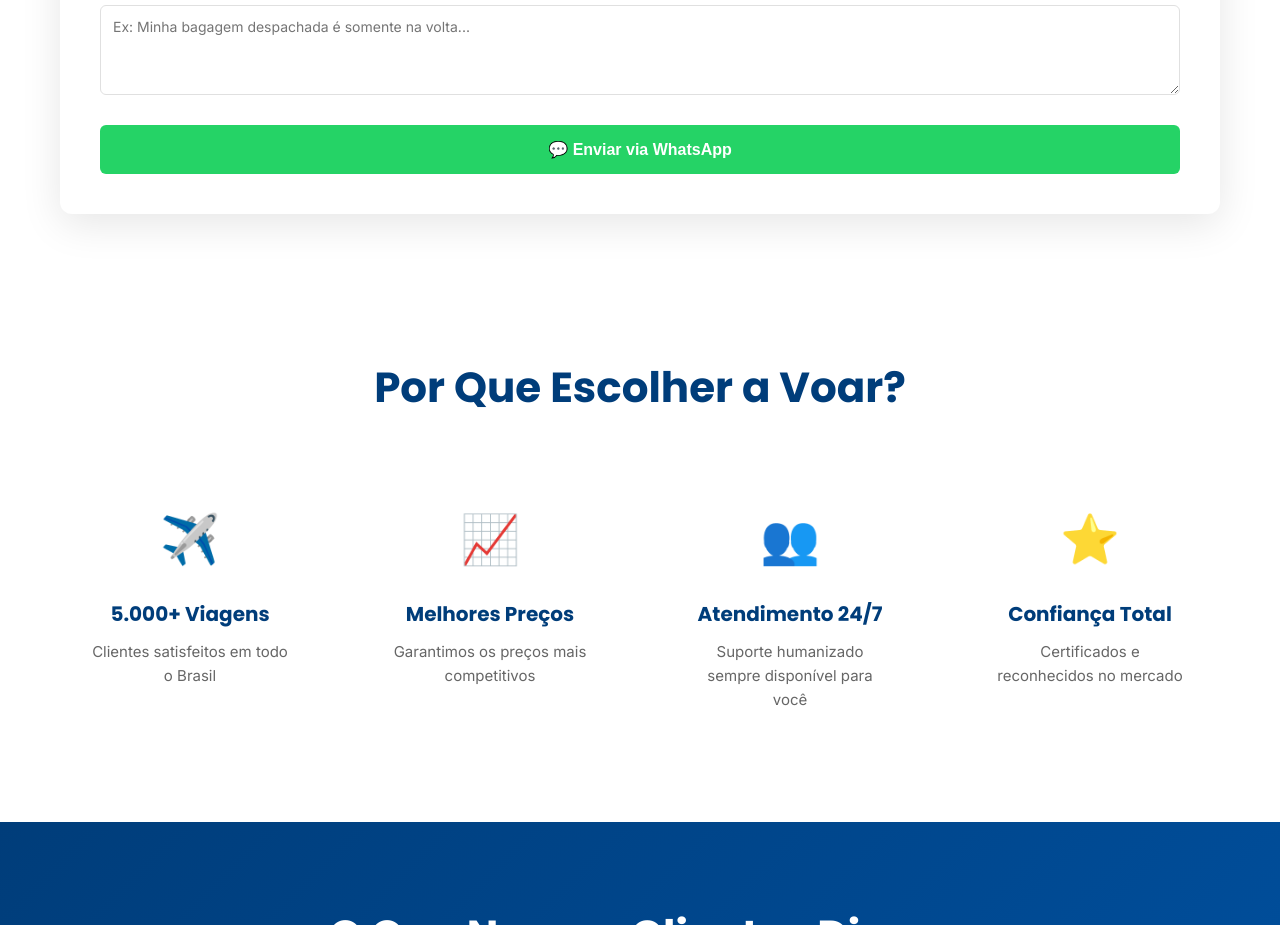
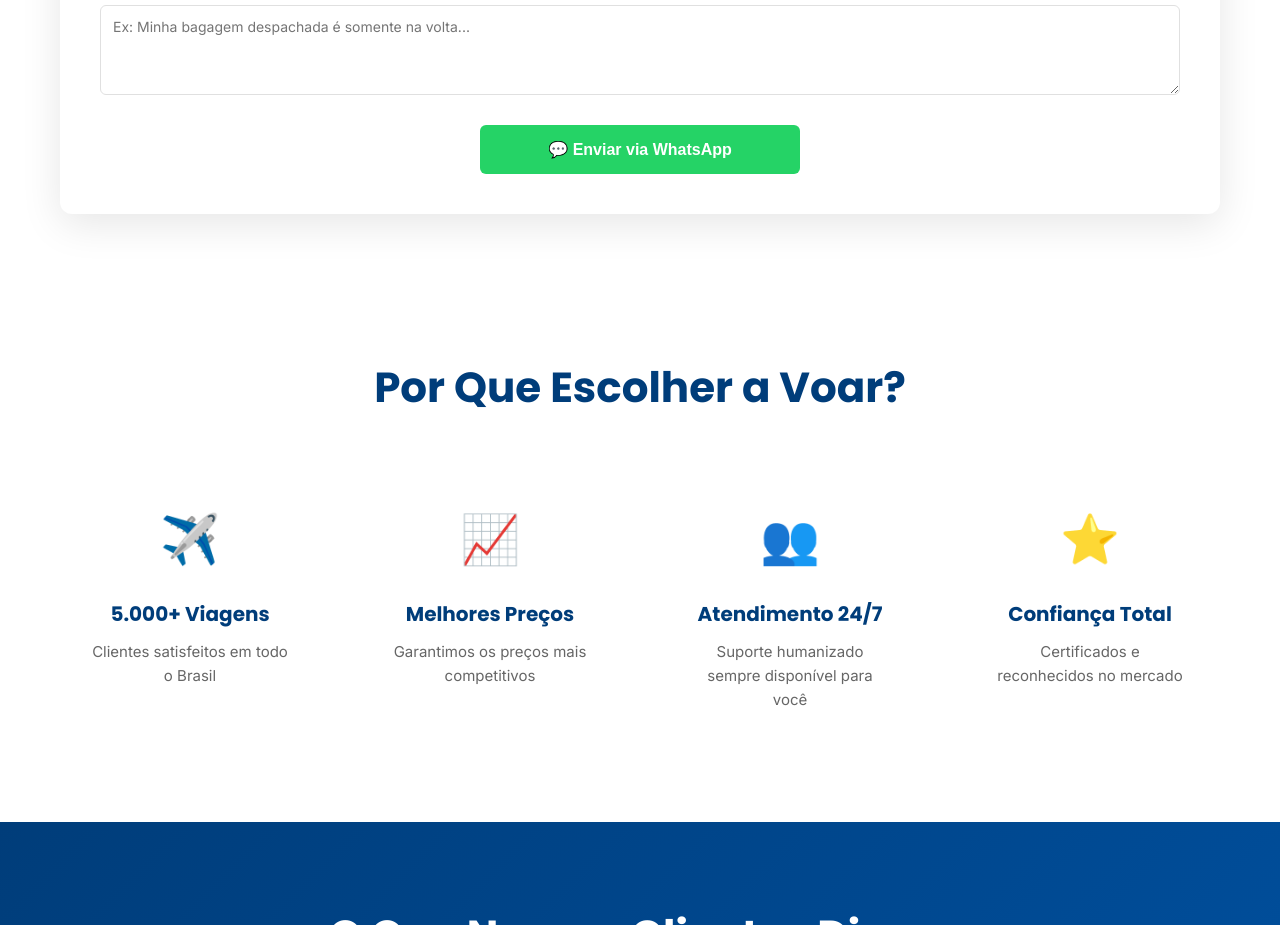
Before and after one commit to KanudoDEV/voarPassagens, a plain HTML site: page index.html in a window 1280 px wide. Shown: the part 1249-2174 px from the top of the page. Drawn offline with Linux system fonts and the light colour scheme.

Commit message:
att btn whatsapp

```diff
--- a/index.html
+++ b/index.html
@@ -258,11 +258,13 @@
             gap: 20px;
             flex-wrap: wrap;
             margin-top: 10px;
+            justify-content: center;
         }
 
         .btn-quote {
-            flex: 1;
-            min-width: 220px;
+            flex: 0 0 auto;
+            width: 320px;
+            max-width: 100%;
             padding: 15px 30px;
             border: none;
             border-radius: 6px;
```
